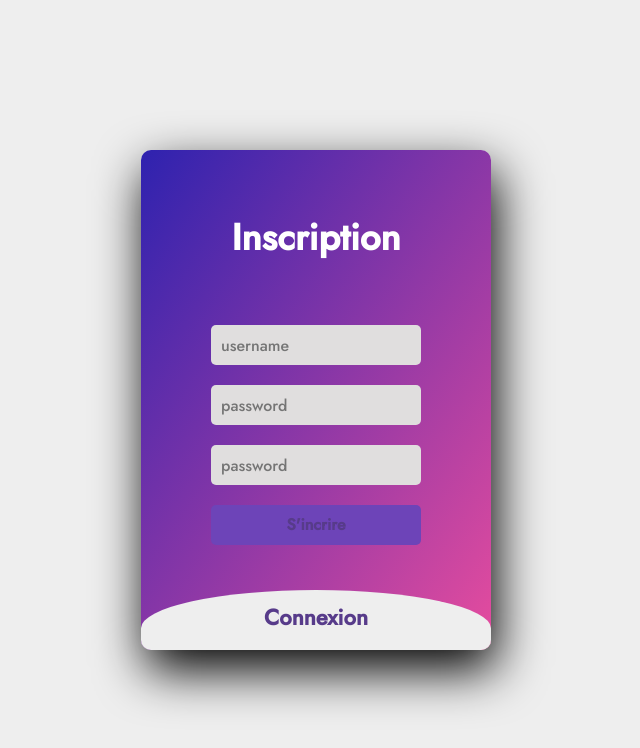
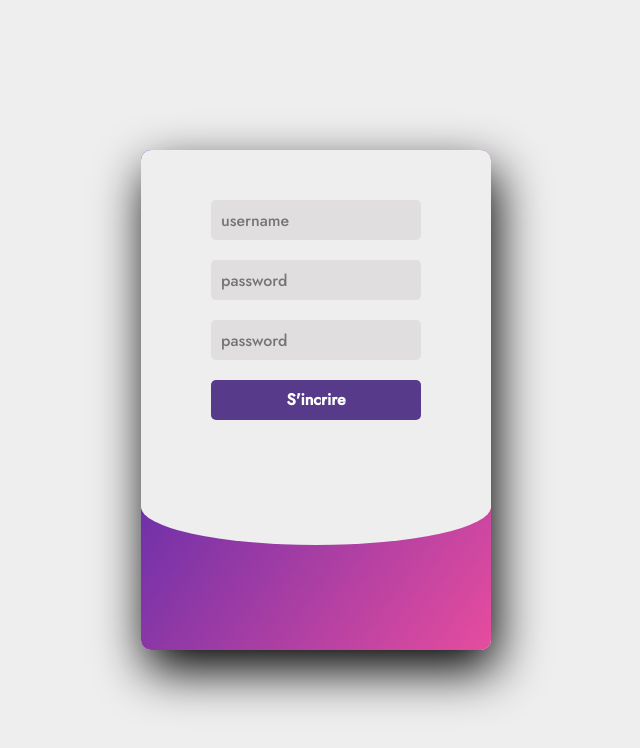
Before and after one commit to crichardd/TurnMaster, a React (Create React App) app: page /connect in a window 1280 px wide. In both pictures the pointer is over the button "S'incrire". Shown: the top 748 px of the page, without its empty margins (324-964 px from the left). Built offline with nearby package versions, Linux system fonts and the light colour scheme; a web font is replaced by a local one.

Commit message:
changement login

```diff
--- a/src/Login.tsx
+++ b/src/Login.tsx
@@ -1,6 +1,6 @@
 
 import './css/login.css';
-import { useState, useRef, useEffect} from 'react';
+import { useState} from 'react';
 import { LoginService } from './services/Login.service';
 import { useNavigate } from "react-router-dom";
 import { LoginDTO } from './dto/Login.dto';
@@ -63,6 +63,15 @@ export default function Login() {
           <input type="checkbox" className='loginInput'  id="chk" aria-hidden="true"/>
 
           <div className="signup">
+            <form onSubmit={handleSubmit}>
+              <label htmlFor="chk" aria-hidden="true" className='loginLabel'> Connexion </label>
+              <input className='loginInput' type="text" name="username" placeholder="nom d'utilisateur"/>
+              <input className='loginInput' type="password" name="password" placeholder="mot de passe" autoComplete="new-password"/>
+              <button className='loginButton signInButton' type="submit">Connexion</button>
+            </form>
+          </div>
+
+          <div className="login">
             <form onSubmit={handleSubmitInscription}>
               <label className='loginLabel' htmlFor="chk" aria-hidden="true"> Inscription</label>
               <input className='loginInput' type="text" name="username" placeholder="username"/>
@@ -71,15 +80,6 @@ export default function Login() {
               <button className='loginButton signUpButton' type="submit">S'incrire</button>
             </form>
           </div>
-
-          <div className="login">
-            <form onSubmit={handleSubmit}>
-              <label htmlFor="chk" aria-hidden="true" className='loginLabel'> Connexion </label>
-              <input className='loginInput' type="text" name="username" placeholder="nom d'utilisateur"/>
-              <input className='loginInput' type="password" name="password" placeholder="mot de passe" autoComplete="new-password"/>
-              <button className='loginButton signInButton' type="submit">Connexion</button>
-            </form>
-          </div>
         </div>
       </div>
     </div>
--- a/src/css/login.css
+++ b/src/css/login.css
@@ -76,8 +76,13 @@
 	color: #fff;
 	background: #573b8a;
 }
-.loginButton:hover{
-	background: #6d44b8;
+.signUpButton:hover{
+	background:#573b8a;
+	color: #fff;
+}
+.signInButton:hover{
+	background: #fff;
+	color: #573b8a;
 }
 .login{
 	height: 460px;
```
